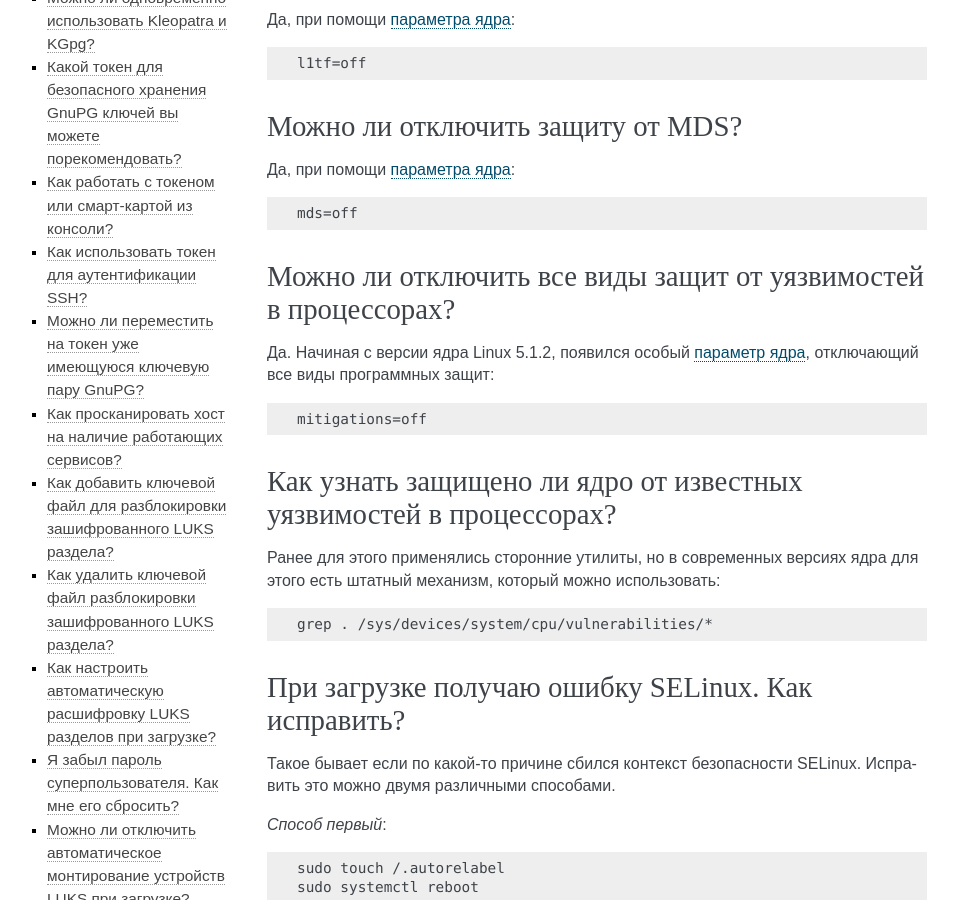
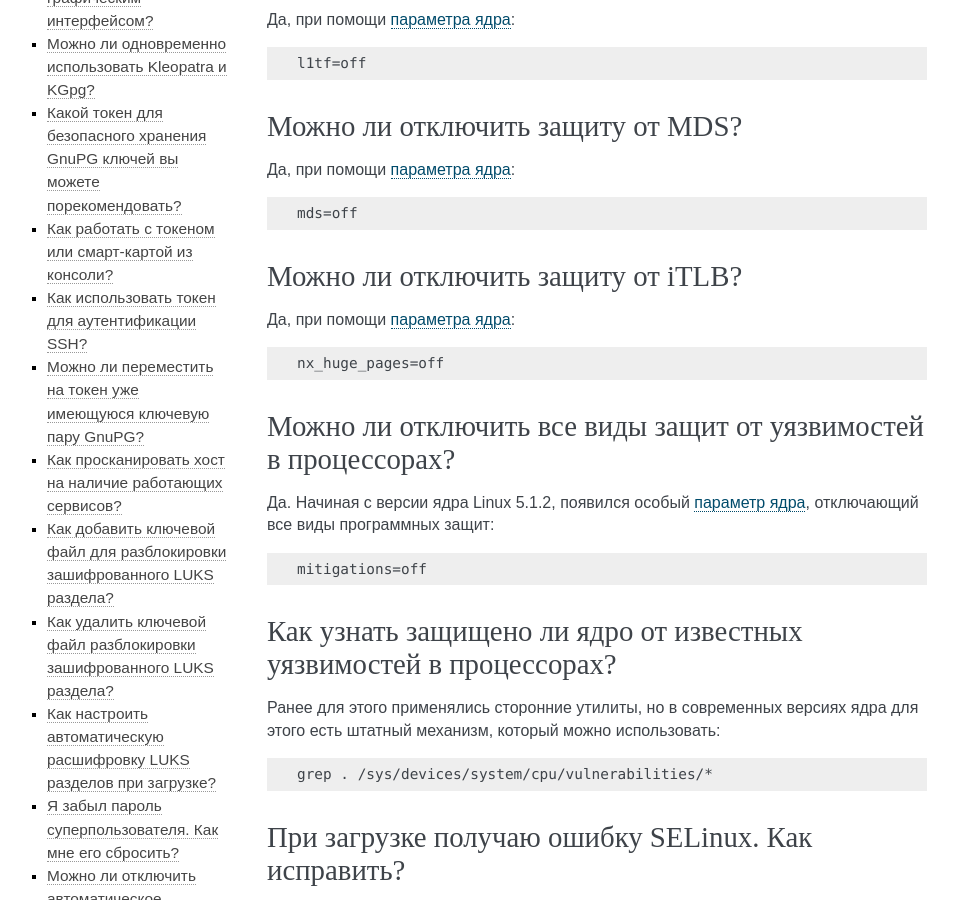
Before and after one commit to RussianFedora/FAQ, a Sphinx documentation site: the page built from source/security.rst, in a window 1280 px wide and 900 px high, scrolled down 5446 px. Shown: the whole window, without its empty margins (153-1111 px from the left). Built offline with Sphinx 7.4.7, drawn with Linux system fonts in a browser that asks for light colours; some of the changed text lies outside the part shown.

Commit message:
Added question about disabling iTLB KVM Linux kernel mitigation.
More info: https://www.kernel.org/doc/html/latest/admin-guide/hw-vuln/multihit.html

```diff
--- a/source/security.rst
+++ b/source/security.rst
@@ -343,6 +343,18 @@ KPTI - это новый механизм ядра, направленный н
 
     mds=off
 
+.. index:: itlb, hardware, vulnerability, disable, mitigation
+.. _itlb:
+
+Можно ли отключить защиту от iTLB?
+=====================================
+
+Да, при помощи :ref:`параметра ядра <kernelpm-perm>`:
+
+.. code-block:: text
+
+    nx_huge_pages=off
+
 .. index:: kpti, hardware, vulnerability, disable, mitigation, l1tf, spectre, mds
 .. _mitigations-off:
 
```
